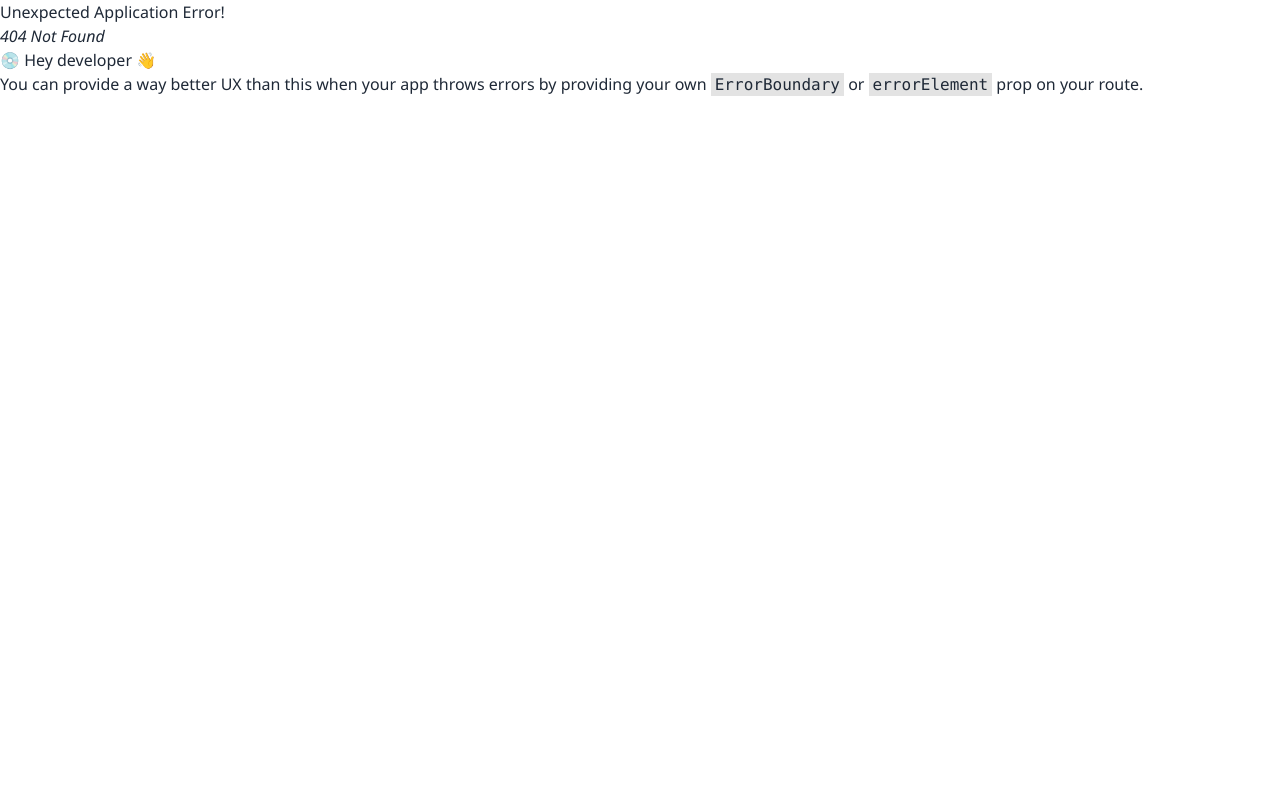
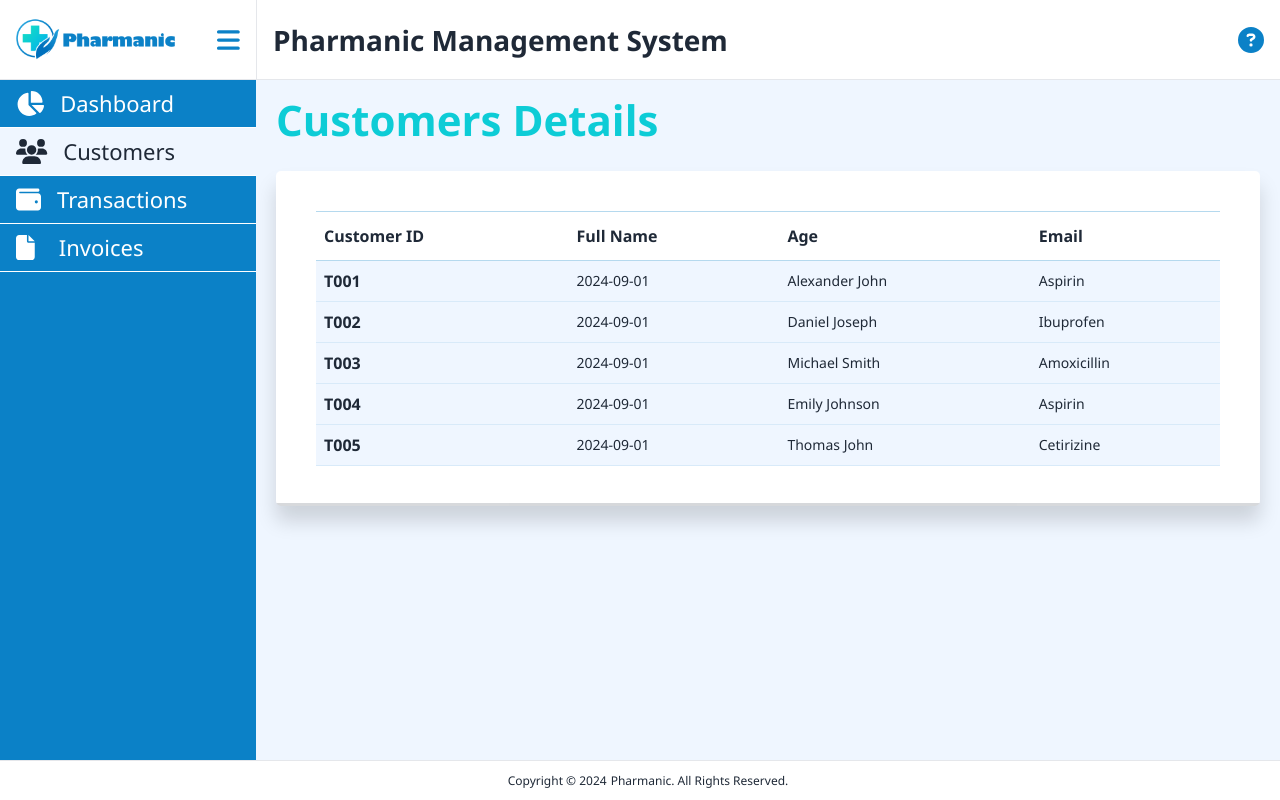
Before and after one commit to basamhassan01/pharmanic, a React (Vite) app in the folder client/: page /customers in a window 1280 px wide. Before the commit this address had no page. Built offline with nearby package versions, Linux system fonts and the light colour scheme.

Commit message:
Added Customers Table and Customers Page

```diff
--- a/client/src/App.jsx
+++ b/client/src/App.jsx
@@ -4,6 +4,7 @@ import {
   Outlet,
 } from "react-router-dom";
 import Dashboard from "./Pages/Dashboard/Dashboard";
+import Customers from "./pages/Customers/Customers"
 import Transaction from "./Pages/Transaction/Transaction";
 import Invoice from "./Pages/Invoice/Invoice"
 import Navbar from "./components/Navbar/Navbar";
@@ -39,6 +40,10 @@ const router = createBrowserRouter([
         element:<Dashboard />
       },
       {
+        path:"/customers",
+        element:<Customers />
+      },
+      {
         path:"/transaction/",
         element:<Transaction />
       },
--- a/client/src/components/SideBar/SideBar.jsx
+++ b/client/src/components/SideBar/SideBar.jsx
@@ -1,7 +1,7 @@
 import React from "react";
 import { Link, useLocation } from "react-router-dom";
 import { FontAwesomeIcon } from "@fortawesome/react-fontawesome";
-import { faChartPie, faWallet, faFile } from "@fortawesome/free-solid-svg-icons";
+import { faChartPie, faUsers, faWallet, faFile } from "@fortawesome/free-solid-svg-icons";
 
 function SideBar() {
   const location = useLocation();
@@ -19,13 +19,22 @@ function SideBar() {
           <div className={`text-[22px] ${isActive('/') ? 'text-default' : 'text-white'} group-hover:text-white`}>Dashboard</div>
         </div>
       </Link>
+      <Link to="/customers" className="relative">
+        <div className={`w-full h-[6vh] flex gap-4 text-[20px] items-center ${isActive('/customers') ? 'bg-blue-50' : 'bg-transparent'} hover:bg-blue-300 border-b border-white group`}>
+          <FontAwesomeIcon
+            icon={faUsers}
+            className={`pl-4 text-[25px] ${isActive('/customers') ? 'text-default' : 'text-white'} group-hover:text-white`}
+          />
+          <div className={`text-[22px] ${isActive('/customers') ? 'text-default' : 'text-white'} group-hover:text-white`}>Customers</div>
+        </div>
+      </Link>
       <Link to="/transaction" className="relative">
         <div className={`w-full h-[6vh] flex gap-4 text-[20px] items-center ${isActive('/transaction') ? 'bg-blue-50' : 'bg-transparent'} hover:bg-blue-300 border-b border-white group`}>
           <FontAwesomeIcon
             icon={faWallet}
             className={`pl-4 text-[25px] ${isActive('/transaction') ? 'text-default' : 'text-white'} group-hover:text-white`}
           />
-          <div className={`text-[22px] ${isActive('/transaction') ? 'text-default' : 'text-white'} group-hover:text-white`}>Transaction</div>
+          <div className={`text-[22px] ${isActive('/transaction') ? 'text-default' : 'text-white'} group-hover:text-white`}>Transactions</div>
         </div>
       </Link>
       <Link to="/invoice" className="relative">
--- /dev/null
+++ b/client/src/components/Tables/CustomersTable.jsx
@@ -0,0 +1,55 @@
+import React from "react";
+
+function CustomersTable() {
+  return (
+    <div>
+      <table className="w-[100%]">
+        {/* Table Headings */}
+        <thead>
+          <tr className="border border-t border-b border-l-0 border-r-0 border-[#0B81C7] border-opacity-30">
+            <th className="py-3 px-2 text-md text-left">Customer ID</th>
+            <th className="py-3 px-2 text-md text-left">Full Name</th>
+            <th className="py-3 px-2 text-md text-left">Age</th>
+            <th className="py-3 px-2 text-md text-left">Email</th>
+          </tr>
+        </thead>
+
+        {/* Table Data */}
+        <tbody className="bg-blue-50">
+          <tr className="border border-t border-b border-l-0 border-r-0 border-[#0B81C7] border-opacity-10 hover:bg-blue-100">
+            <th className="py-2 px-2 text-md text-left">T001</th>
+            <td className="py-2 px-2 text-sm">2024-09-01</td>
+            <td className="py-2 px-2 text-sm">Alexander John</td>
+            <td className="py-2 px-2 text-sm">Aspirin</td>
+          </tr>
+          <tr className="border border-t border-b border-l-0 border-r-0 border-[#0B81C7] border-opacity-10 hover:bg-blue-100">
+            <th className="py-2 px-2 text-md text-left">T002</th>
+            <td className="py-2 px-2 text-sm">2024-09-01</td>
+            <td className="py-2 px-2 text-sm">Daniel Joseph</td>
+            <td className="py-2 px-2 text-sm">Ibuprofen</td>
+          </tr>
+          <tr className="border border-t border-b border-l-0 border-r-0 border-[#0B81C7] border-opacity-10 hover:bg-blue-100">
+            <th className="py-2 px-2 text-md text-left">T003</th>
+            <td className="py-2 px-2 text-sm">2024-09-01</td>
+            <td className="py-2 px-2 text-sm">Michael Smith</td>
+            <td className="py-2 px-2 text-sm">Amoxicillin</td>
+          </tr>
+          <tr className="border border-t border-b border-l-0 border-r-0 border-[#0B81C7] border-opacity-10 hover:bg-blue-100">
+            <th className="py-2 px-2 text-md text-left">T004</th>
+            <td className="py-2 px-2 text-sm">2024-09-01</td>
+            <td className="py-2 px-2 text-sm">Emily Johnson</td>
+            <td className="py-2 px-2 text-sm">Aspirin</td>
+          </tr>
+          <tr className="border border-t border-b border-l-0 border-r-0 border-[#0B81C7] border-opacity-10 hover:bg-blue-100">
+            <th className="py-2 px-2 text-md text-left">T005</th>
+            <td className="py-2 px-2 text-sm">2024-09-01</td>
+            <td className="py-2 px-2 text-sm">Thomas John</td>
+            <td className="py-2 px-2 text-sm">Cetirizine</td>
+          </tr>
+        </tbody>
+      </table>
+    </div>
+  );
+}
+
+export default CustomersTable;
--- /dev/null
+++ b/client/src/pages/Customers/Customers.jsx
@@ -0,0 +1,21 @@
+import React from "react";
+import CustomersTable from "../../components/Tables/CustomersTable.jsx";
+
+function Customers() {
+  return (
+    <div className="h-[100%] pt-2 p-5 bg-blue-50">
+      {/* Title */}
+      <div className='pb-5 text-[42px] font-bold text-[#0dccd6]'>Customers Details</div>
+
+      {/* Table Component */}
+      <div className='relative w-[100%] h-auto bg-white rounded-[5px] overflow-hidden' style={{boxShadow: '0 15px 20px rgba(0, 0, 0, 0.15)'}}>
+        <div className="p-10">
+          <CustomersTable />
+        </div>
+        <div className='absolute w-[100%] h-[3px] bottom-0 bg-gray-700 opacity-20' style={{boxShadow: '0 15px 20px rgba(0, 0, 0, 0.05)'}}></div>
+      </div>
+    </div>
+  );
+}
+
+export default Customers;
```
Also changed, not shown: 1 other file (tests, documents, lock files or other folders).
